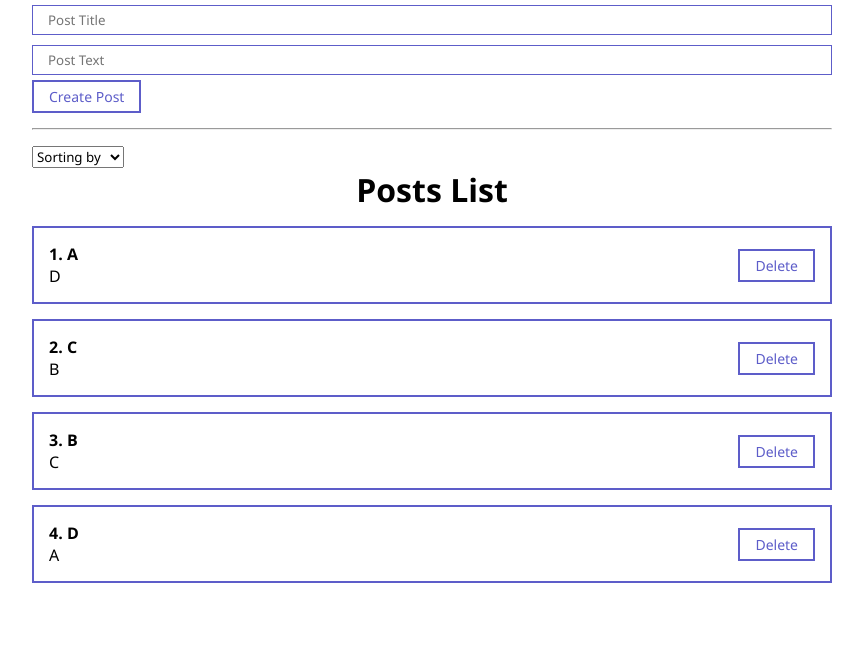
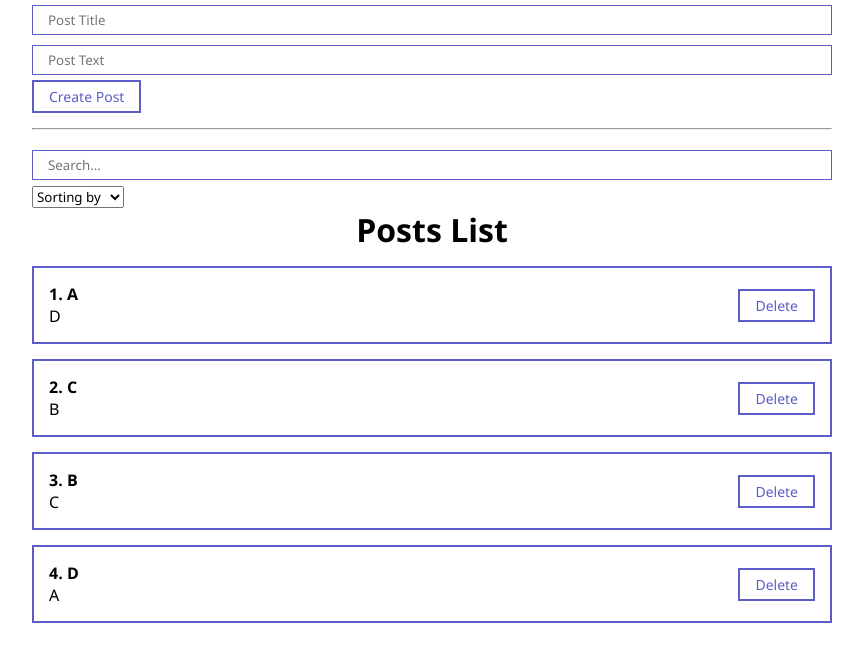
Before and after one commit to MikitaCat/React_Repeat, a React (Create React App) app: page / in a window 1280 px wide. Shown: the top 662 px of the page, without its empty margins (208-1071 px from the left). Built offline with nearby package versions, Linux system fonts and the light colour scheme; the HTML template or start-up script is replaced by a standard one.

Commit message:
Rewrote method of sorting and displaying posts. Now, if the option is selected in the MySelect, the already sorted array of posts gets into the PostList component

```diff
--- a/src/App.js
+++ b/src/App.js
@@ -3,6 +3,7 @@
 import '../src/styles/App.css';
 import PostForm from './components/PostForm';
 import PostList from './components/PostList';
+import MyInput from './components/UI/Input/MyInput';
 import MySelect from './components/UI/Select/MySelect';
 
 function App() {
@@ -14,12 +15,7 @@
   ]);
 
   const [selectedSort, setSelectedSort] = useState('');
-
-  // const addNewPost = (event) => {
-  //   event.preventDefault();
-  //   setPosts([{ id: Date.now(), ...post }, ...posts]);
-  //   setPost({ title: '', body: '' });
-  // };
+  const [seachQuery, setSearchQuery] = useState('');
 
   const createPost = (newPost) => {
     setPosts([newPost, ...posts]);
@@ -31,14 +27,28 @@
 
   const sortPosts = (sort) => {
     setSelectedSort(sort);
-    setPosts([...posts].sort((a, b) => a[sort].localeCompare(b[sort])));
-    console.log(sort);
   };
+
+  const getSortedPosts = () => {
+    console.log('Working');
+    if (selectedSort) {
+      return [...posts].sort((a, b) => a[selectedSort].localeCompare(b[selectedSort]));
+    }
+    return posts;
+  };
+
+  const sortedPosts = getSortedPosts();
 
   return (
     <div className="App">
       <PostForm create={createPost} />
       <hr style={{ margin: '15px 0' }} />
+
+      <MyInput
+        onChange={(event) => setSearchQuery(event.target.value)}
+        value={seachQuery}
+        placeholder="Search..."
+      />
 
       <MySelect
         value={selectedSort}
@@ -51,7 +61,7 @@
       />
 
       {posts.length !== 0 ? (
-        <PostList remove={removePost} posts={posts} title="Posts List" />
+        <PostList remove={removePost} posts={sortedPosts} title="Posts List" />
       ) : (
         <h2 style={{ textAlign: 'center' }}>There aren't any posts</h2>
       )}
```
